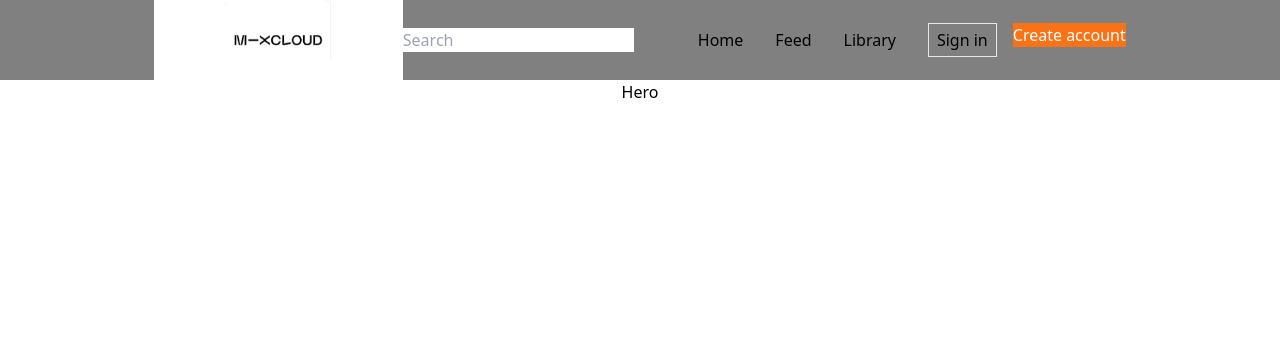
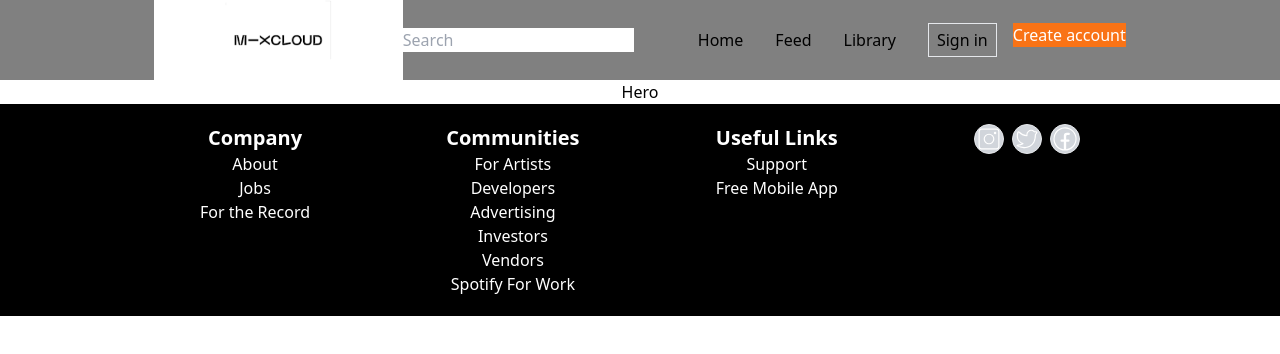
Before and after one commit to Elvissunguti/Mix-Hub, a React (Create React App) app: page / in a window 1280 px wide. Shown: the top 354 px of the page. Built offline with nearby package versions, Linux system fonts and the light colour scheme.

Commit message:
added footer

```diff
--- a/package.json
+++ b/package.json
@@ -11,10 +11,12 @@
     "cors": "^2.8.5",
     "express": "^4.18.2",
     "jsonwebtoken": "^9.0.0",
+    "local-storage": "^2.0.0",
     "mongodb": "^5.6.0",
     "mongoose": "^7.2.3",
     "react": "^18.2.0",
     "react-dom": "^18.2.0",
+    "react-icons": "^4.9.0",
     "react-router-dom": "^6.12.0",
     "react-scripts": "5.0.1",
     "web-vitals": "^2.1.4"
--- a/src/App.js
+++ b/src/App.js
@@ -6,6 +6,7 @@ import SignIn from './Components/Sign in/SignIn';
 import Register from './Components/Register/Register';
 import Feed from './Components/Feed/Feed';
 import Library from './Components/Library/Library';
+import Footer from './Components/Footer/Footer';
 
 function App() {
   return (
@@ -17,10 +18,13 @@ function App() {
         <Route path='/Register' element={<Register />} />
         <Route path='/feed' element={<Feed />} />
         <Route path='/library' element={<Library />} />
+        <Route path='/footer' element={<Footer />} />
 
 
       </Routes>
       </BrowserRouter>
+
+
 
     </div>
   );
--- a/src/Components/Footer/Footer.jsx
+++ b/src/Components/Footer/Footer.jsx
@@ -1,10 +1,42 @@
 import React from "react";
+import { CiFacebook, CiTwitter, CiInstagram, CiLinkedin } from "react-icons/ci";
 
 const Footer = () => {
     return(
-        <footer>
-            Footer
-        </footer>
+       <footer className=" bg-black text-white footer">
+        <div className="flex flex-col justify-between py-5 px-2 mx-auto max-w-4xl md:flex-row xl:max-w-6xl xl:px-0">
+            <div className="flex flex-col">
+                <h2 className="font-bold text-xl ">Company</h2>
+                    <p>About</p>
+                    <p>Jobs</p>
+                    <p>For the Record</p>
+            </div>
+
+            <div className="flex flex-col ">
+                <h2 className="font-bold text-xl">Communities</h2>
+                <p>For Artists</p>
+                <p>Developers</p>
+                <p>Advertising</p>
+                <p>Investors</p>
+                <p>Vendors</p>
+                <p>Spotify For Work</p>
+            </div>
+
+            <div className="flex flex-col">
+                <h2 className="font-bold text-xl">Useful Links</h2>
+                <p>Support</p>
+                <p>Free Mobile App</p>
+            </div>
+            <div className="flex flex-row font-bold text-3xl gap-2 hover:green-200">
+                <CiInstagram className="bg-gray-300 border rounded-full " />
+                <CiTwitter className="bg-gray-300 border rounded-full" />
+                <CiFacebook className="bg-gray-300 border rounded-full" />
+
+            </div>
+
+
+        </div>
+       </footer>
     )
 }
 export default Footer;
--- a/src/Components/Home/Home.jsx
+++ b/src/Components/Home/Home.jsx
@@ -1,12 +1,16 @@
 import React from "react";
 import NavBar from "../Navbar/NavBar";
 import Hero from "../Hero/Hero";
+import HomeRow from "./HomeRow";
+import Footer from "../Footer/Footer";
 
 const Home = () => {
     return(
        <>
        <NavBar />
        <Hero />
+       <HomeRow />
+       <Footer />
        </>
     )
 }
--- /dev/null
+++ b/src/Components/Home/HomeRow.jsx
@@ -0,0 +1,10 @@
+import React from "react";
+
+const HomeRow = () => {
+    return(
+        <section>
+
+        </section>
+    )
+}
+export default HomeRow;
--- a/src/Components/Register/Register.js
+++ b/src/Components/Register/Register.js
@@ -5,9 +5,9 @@ import axios from "axios";
 
 const Register = () => {
 
-    const [ userName, setUserName ] = useState();
-    const [ email, setEmail ] = useState();
-    const [ password, setPassword] = useState();
+    const [ userName, setUserName ] = useState('');
+    const [ email, setEmail ] = useState('');
+    const [ password, setPassword] = useState('');
 
     const navigate = useNavigate();
 
@@ -64,9 +64,9 @@ const Register = () => {
                                 </label>
                                 <input
                                  id="username"
-                                 name="email"
+                                 name="username"
                                 type="username"
-                                autoComplete="name"
+                                autoComplete="username"
                                 placeholder="Username"
                                 required
                                 onChange={handleInputChangeUserName}
@@ -80,7 +80,7 @@ const Register = () => {
                                 id="email"
                                 name="email"
                                 type="email"
-                                autoComplete=""
+                                autoComplete="email"
                                 placeholder="Email Address"
                                 required
                                 onChange={handleInputChangeEmail}
@@ -93,7 +93,7 @@ const Register = () => {
                                 <input
                                 id="password"
                                 type="password"
-                                name="email"
+                                name="password"
                                 placeholder="Password"
                                 required
                                 onChange={handleInputChangePassword}
--- a/src/Components/Sign in/SignIn.js
+++ b/src/Components/Sign in/SignIn.js
@@ -1,23 +1,19 @@
 import React, { useState } from "react";
 import logo from "../Assets/logo.png";
 import { Link, useNavigate } from "react-router-dom";
+import localStorage from "local-storage";
 
 const SignIn = () => {
 
-    const [ email, setEmail ] = useState();
-    const [ password, setPassword ] = useState();
-    const [ error, setError ] = useState();
+    const [ email, setEmail ] = useState('');
+    const [ password, setPassword ] = useState('');
+    const [ error, setError ] = useState("");
 
     const navigate = useNavigate();
 
-    const handleInputChangeEmail = (e) => {
-       setEmail(e.target.value);
-    };
 
-    const handleInputChangePassword = (e) => {
-        setPassword(e.target.value);
-    };
 
+    // api call for sign in
     const handleSignin = async (e) => {
         e.preventDefault();
 
@@ -26,33 +22,43 @@ const SignIn = () => {
             password: password
         };
 
-        try{
+        try {
             //
-            const response = await fetch("http://localhost:3000/signIn", {
-                method: "POST",
+            const response = await fetch("http://localhost:3000/login", {
+                method: 'POST',
                 headers: {
-                    "Content-Type": "application/json"
+                    'Content-Type': 'application/json'
                 },
                 body: JSON.stringify(userData)
             });
 
-            if(response.ok){
+            if (response.ok){
                 // extract  the token from the response
 
-                const data = await response.json();
-                const token = data.token;
-                // success user sugned up successfully
+
+
+                // User signed up successfully
                 navigate("/feed");
                 console.log("User Signed up successfully");
             } else {
                 console.error("Sign up failed");
-                setError("Wrong Email or password")
+                setError("Wrong Email or password");
             }
 
-        } catch(error){
-            console.error("Error", error)
+        } catch (error){
+            // handle any network or server error
+            console.error("Error:", error)
         }
     };
+
+
+    const handleInputChangeEmail = (e) => {
+        setEmail(e.target.value);
+     };
+
+     const handleInputChangePassword = (e) => {
+         setPassword(e.target.value);
+     };
 
 
     return (
@@ -68,13 +74,14 @@ const SignIn = () => {
                     <form className="mt-8 space-y-6" onSubmit={handleSignin}>
                         <div>
                             <div>
-                                <label htmlFor="email-address" className="sr-only">
+                                <label htmlFor="email" className="sr-only">
                                     Email Address
                                 </label>
                                 <input
-                                id="email-address"
+                                id="email"
                                 name="email"
                                 type="email"
+                                value={email}
                                 autoComplete="email"
                                 placeholder="Email Address"
                                 required
@@ -89,6 +96,7 @@ const SignIn = () => {
                                 id="password"
                                 name="password"
                                 type="password"
+                                value={password}
                                 placeholder="password"
                                 required
                                 onChange={handleInputChangePassword}
@@ -97,12 +105,12 @@ const SignIn = () => {
                             </div>
                         </div>
                         <div>
-                            <div>
+                            <div className='text-center text-red-500 md:text-lg'>
                                 <p>{error}</p>
                             </div>
                             <div>
-                                <button type="submit"
-                                className="group relative flex w-full justify-center rounded-md border border-transparent bg-[#40AA54] py-2 px-4 text-sm font-medium text-white hover:bg-[#40AA54]-700 focus:outline-none focus:ring-2 focus:ring-[#40AA54]-500 focus:ring-offset-2">
+                                <button type="Submit"
+                                className="group relative flex w-full justify-center rounded-md border border-transparent bg-[#40AA54] py-2 px-4 text-lg font-medium text-white hover:bg-[#40AA54]-700 focus:outline-none focus:ring-2 focus:ring-[#40AA54]-500 focus:ring-offset-2">
                                     Sign in
                                 </button>
 
--- a/src/Server.js
+++ b/src/Server.js
@@ -10,7 +10,7 @@ const PORT = process.env.PORT || 3000;
 
 app.use(cors());
 app.use(express.json());
-app.use(express.urlencoded({ extended: true}));
+app.use(express.urlencoded({ extended: true }));
 
 
 mongoose.connect(
@@ -78,24 +78,24 @@ app.post('/register', async (req, res) => {
 
 });
 
-app.post("/signIn", (req, res) => {
+app.post("/login", (request, response) => {
     // check if email exist
-    User.findOne({ email: req.body.email})
+    User.findOne({ email: request.body.email})
 
     //if email exist
     .then((user) => {
         // compare password entered and the hashedPassword
-        bcrypt.compare(req.body.password, user.password)
+        bcrypt.compare(request.body.password, user.password)
 
         // if password match
         .then((passwordCheck) => {
             // check if password match
             if(!passwordCheck){
-                return res.send({
+                return response.send({
                     message: "Password does not match",
                     error
                 });
-            };
+            }
 
             // create jwt token
             const token = jwt.sign(
@@ -104,27 +104,27 @@ app.post("/signIn", (req, res) => {
                     userEmail: user.email,
                 },
                 "RANDOM-TOKEN",
-                {expiresIn: "24h"}
+                { expiresIn: "24h" }
             );
 
             // return success response
-            res.send({
+            response.send({
                 message: "Sign in successfull",
                 token,
             });
 
         })
         // catch error if password does not match
-        .catch((err) => {
-            res.send({
+        .catch((error) => {
+            response.send({
                 message: "Passwords does not match",
-                err,
+                error,
             });
         });
     })
     // catch error if email does not match
     .catch((e) => {
-        res.send({
+        response.send({
             message: "Email not found",
             e,
         });
```
Also changed, not shown: 1 other file (tests, documents, lock files or other folders).
